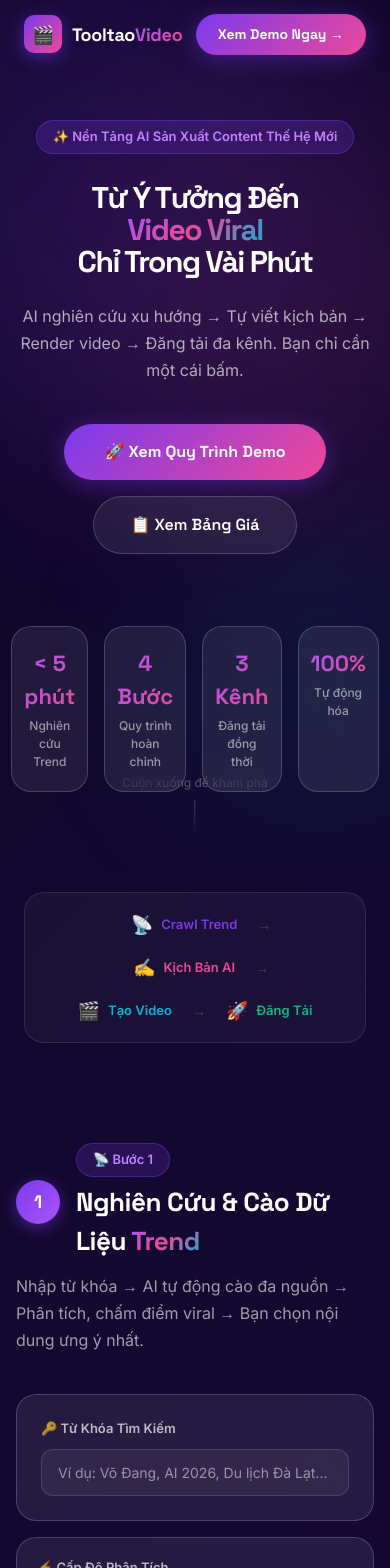
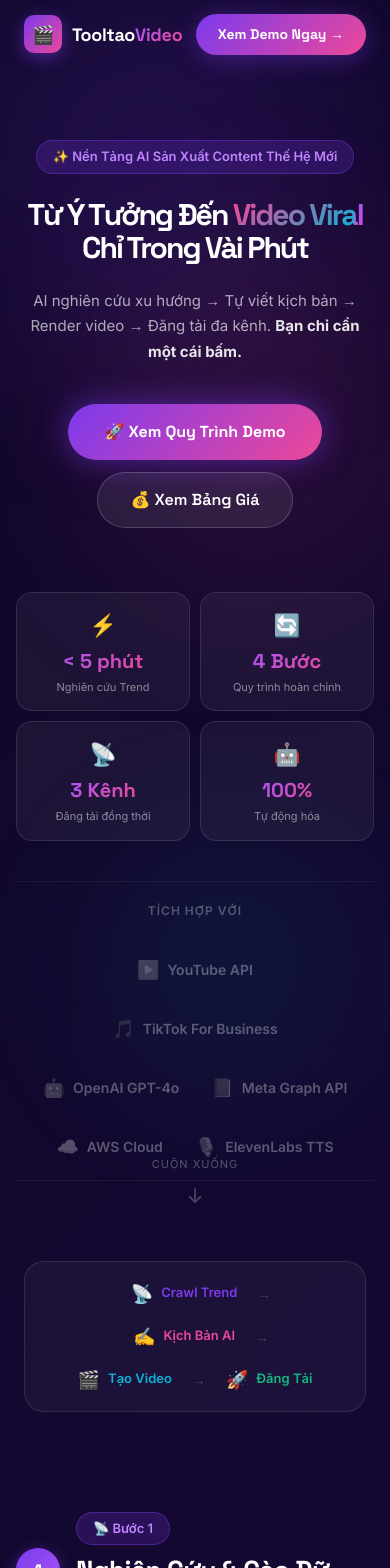
Before and after one commit to Chinh-Jewrely/tooltaovideo, a Next.js app: page / in a window 390 px wide. Shown: the top 1568 px of the page. Built offline with nearby package versions, Linux system fonts and the light colour scheme.

Commit message:
UI improvements: mobile responsive + trust bar + footer

```diff
--- a/app/components/Hero.tsx
+++ b/app/components/Hero.tsx
@@ -1,86 +1,156 @@
 'use client';
-import { useEffect, useRef } from 'react';
+import { useState, useEffect } from 'react';
 
-const stats = [
-    { value: '< 5 phút', label: 'Nghiên cứu Trend' },
-    { value: '4 Bước', label: 'Quy trình hoàn chỉnh' },
-    { value: '3 Kênh', label: 'Đăng tải đồng thời' },
-    { value: '100%', label: 'Tự động hóa' },
+const trustLogos = [
+    { icon: '▶️', name: 'YouTube API' },
+    { icon: '🎵', name: 'TikTok For Business' },
+    { icon: '🤖', name: 'OpenAI GPT-4o' },
+    { icon: '📘', name: 'Meta Graph API' },
+    { icon: '☁️', name: 'AWS Cloud' },
+    { icon: '🎙️', name: 'ElevenLabs TTS' },
 ];
 
 export default function Hero() {
-    const ref = useRef<HTMLDivElement>(null);
+    const [scrolled, setScrolled] = useState(false);
 
     useEffect(() => {
-        const el = ref.current;
-        if (!el) return;
-        el.style.opacity = '0';
-        el.style.transform = 'translateY(40px)';
-        setTimeout(() => {
-            el.style.transition = 'opacity 0.9s ease, transform 0.9s ease';
-            el.style.opacity = '1';
-            el.style.transform = 'translateY(0)';
-        }, 100);
+        const onScroll = () => setScrolled(window.scrollY > 80);
+        window.addEventListener('scroll', onScroll);
+        return () => window.removeEventListener('scroll', onScroll);
     }, []);
 
     return (
-        <section id="overview" style={{
-            position: 'relative', minHeight: '100vh',
-            display: 'flex', flexDirection: 'column', alignItems: 'center', justifyContent: 'center',
-            padding: '120px 24px 80px', overflow: 'hidden',
-        }}>
-            {/* Background orbs */}
-            <div className="orb" style={{ width: 600, height: 600, background: 'radial-gradient(circle, rgba(124,58,237,0.5), transparent)', top: '-100px', left: '-200px' }} />
-            <div className="orb" style={{ width: 500, height: 500, background: 'radial-gradient(circle, rgba(236,72,153,0.35), transparent)', top: '100px', right: '-150px', animationDelay: '3s' }} />
-            <div className="orb" style={{ width: 400, height: 400, background: 'radial-gradient(circle, rgba(6,182,212,0.25), transparent)', bottom: '0px', left: '30%', animationDelay: '6s' }} />
+        <section
+            id="overview"
+            style={{
+                minHeight: '100vh',
+                display: 'flex',
+                flexDirection: 'column',
+                alignItems: 'center',
+                justifyContent: 'center',
+                padding: '140px 24px 60px',
+                position: 'relative',
+                overflow: 'hidden',
+                textAlign: 'center',
+            }}
+        >
+            {/* Floating orbs */}
+            <div className="orb" style={{ width: 500, height: 500, top: '-80px', left: '-100px', background: 'radial-gradient(circle, rgba(124,58,237,0.5), rgba(124,58,237,0))' }} />
+            <div className="orb" style={{ width: 400, height: 400, top: '20%', right: '-60px', background: 'radial-gradient(circle, rgba(236,72,153,0.4), rgba(236,72,153,0))', animationDelay: '3s' }} />
+            <div className="orb" style={{ width: 300, height: 300, bottom: '10%', left: '20%', background: 'radial-gradient(circle, rgba(6,182,212,0.35), rgba(6,182,212,0))', animationDelay: '6s' }} />
 
-            <div ref={ref} style={{ position: 'relative', zIndex: 1, textAlign: 'center', maxWidth: 860 }}>
             {/* Badge */}
-                <div style={{ display: 'flex', justifyContent: 'center', marginBottom: 28 }}>
-                    <span className="badge">✨ Nền Tảng AI Sản Xuất Content Thế Hệ Mới</span>
+            <div className="badge animate-fade-up" style={{ marginBottom: 24 }}>
+                ✨ Nền Tảng AI Sản Xuất Content Thế Hệ Mới
             </div>
 
-                {/* Headline */}
-                <h1 style={{ fontSize: 'clamp(38px, 6vw, 76px)', fontWeight: 900, lineHeight: 1.08, letterSpacing: '-1.5px', marginBottom: 24 }}>
-                    Từ Ý Tưởng Đến<br />
-                    <span className="gradient-text">Video Viral</span><br />
+            {/* Main headline */}
+            <h1
+                className="animate-fade-up"
+                style={{
+                    fontSize: 'clamp(36px, 7vw, 80px)',
+                    fontWeight: 900,
+                    lineHeight: 1.1,
+                    letterSpacing: '-2px',
+                    marginBottom: 24,
+                    animationDelay: '0.1s',
+                    maxWidth: 900,
+                }}
+            >
+                Từ Ý Tưởng Đến{' '}
+                <span
+                    style={{
+                        background: 'linear-gradient(135deg, #A855F7, #EC4899, #06B6D4)',
+                        WebkitBackgroundClip: 'text',
+                        WebkitTextFillColor: 'transparent',
+                        backgroundSize: '200% auto',
+                        animation: 'shimmer 3s linear infinite',
+                    }}
+                >
+                    Video Viral
+                </span>
+                <br />
                 Chỉ Trong Vài Phút
             </h1>
 
-                <p style={{ fontSize: 'clamp(16px, 2vw, 20px)', color: 'rgba(255,255,255,0.65)', lineHeight: 1.7, maxWidth: 640, margin: '0 auto 40px', fontWeight: 400 }}>
-                    AI nghiên cứu xu hướng → Tự viết kịch bản → Render video → Đăng tải đa kênh. Bạn chỉ cần một cái bấm.
+            {/* Sub headline */}
+            <p
+                className="animate-fade-up"
+                style={{
+                    fontSize: 'clamp(15px, 2vw, 20px)',
+                    color: 'rgba(255,255,255,0.65)',
+                    maxWidth: 580,
+                    lineHeight: 1.7,
+                    marginBottom: 40,
+                    animationDelay: '0.2s',
+                }}
+            >
+                AI nghiên cứu xu hướng → Tự viết kịch bản → Render video → Đăng tải đa kênh.{' '}
+                <strong style={{ color: 'rgba(255,255,255,0.9)' }}>Bạn chỉ cần một cái bấm.</strong>
             </p>
 
-                {/* CTAs */}
-                <div style={{ display: 'flex', gap: 16, justifyContent: 'center', flexWrap: 'wrap', marginBottom: 72 }}>
-                    <a href="#step1" className="btn-primary" style={{ textDecoration: 'none', fontSize: 16, padding: '16px 40px' }}>
+            {/* CTA Buttons */}
+            <div
+                className="hero-buttons animate-fade-up"
+                style={{ display: 'flex', gap: 16, justifyContent: 'center', flexWrap: 'wrap', marginBottom: 64, animationDelay: '0.3s' }}
+            >
+                <a href="#step1" className="btn-primary animate-pulse-glow" style={{ textDecoration: 'none', fontSize: 16, padding: '16px 36px' }}>
                     🚀 Xem Quy Trình Demo
                 </a>
-                    <a href="#pricing" className="btn-secondary" style={{ textDecoration: 'none', fontSize: 16, padding: '16px 36px' }}>
-                        📋 Xem Bảng Giá
+                <a href="#pricing" className="btn-secondary" style={{ textDecoration: 'none', fontSize: 16, padding: '15px 32px' }}>
+                    💰 Xem Bảng Giá
                 </a>
             </div>
 
             {/* Stats */}
-                <div style={{ display: 'grid', gridTemplateColumns: 'repeat(4, 1fr)', gap: 16, maxWidth: 760, margin: '0 auto' }}>
-                    {stats.map((s, i) => (
-                        <div key={i} className="glass" style={{ padding: '20px 12px', textAlign: 'center' }}>
-                            <div style={{ fontFamily: "'Space Grotesk', sans-serif", fontWeight: 800, fontSize: 22, background: 'linear-gradient(135deg,#A855F7,#EC4899)', WebkitBackgroundClip: 'text', WebkitTextFillColor: 'transparent', marginBottom: 4 }}>
+            <div
+                className="stats-grid animate-fade-up"
+                style={{
+                    display: 'grid',
+                    gridTemplateColumns: 'repeat(4, 1fr)',
+                    gap: 16,
+                    width: '100%',
+                    maxWidth: 700,
+                    marginBottom: 0,
+                    animationDelay: '0.4s',
+                }}
+            >
+                {[
+                    { icon: '⚡', value: '< 5 phút', label: 'Nghiên cứu Trend' },
+                    { icon: '🔄', value: '4 Bước', label: 'Quy trình hoàn chỉnh' },
+                    { icon: '📡', value: '3 Kênh', label: 'Đăng tải đồng thời' },
+                    { icon: '🤖', value: '100%', label: 'Tự động hóa' },
+                ].map((s) => (
+                    <div key={s.value} className="stat-card">
+                        <span style={{ fontSize: 22 }}>{s.icon}</span>
+                        <span style={{ fontFamily: "'Space Grotesk',sans-serif", fontWeight: 800, fontSize: 20, background: 'linear-gradient(135deg,#A855F7,#EC4899)', WebkitBackgroundClip: 'text', WebkitTextFillColor: 'transparent' }}>
                             {s.value}
-                            </div>
-                            <div style={{ fontSize: 12, color: 'rgba(255,255,255,0.55)', fontWeight: 500 }}>{s.label}</div>
+                        </span>
+                        <span style={{ fontSize: 11, color: 'rgba(255,255,255,0.5)', lineHeight: 1.3 }}>{s.label}</span>
                     </div>
                 ))}
             </div>
+
+            {/* Trust bar */}
+            <div className="trust-bar" style={{ width: '100%', maxWidth: 800, marginTop: 40 }}>
+                <span style={{ fontSize: 12, color: 'rgba(255,255,255,0.3)', fontWeight: 600, letterSpacing: 1, textTransform: 'uppercase', flexBasis: '100%', marginBottom: 4 }}>
+                    Tích hợp với
+                </span>
+                {trustLogos.map(t => (
+                    <div key={t.name} className="trust-logo">
+                        <span style={{ fontSize: 18 }}>{t.icon}</span>
+                        <span>{t.name}</span>
+                    </div>
+                ))}
             </div>
 
             {/* Scroll indicator */}
-            <div style={{ position: 'absolute', bottom: 32, left: '50%', transform: 'translateX(-50%)', display: 'flex', flexDirection: 'column', alignItems: 'center', gap: 8, opacity: 0.5 }}>
-                <span style={{ fontSize: 12, color: 'rgba(255,255,255,0.6)' }}>Cuộn xuống để khám phá</span>
-                <div style={{ width: 1, height: 40, background: 'linear-gradient(to bottom, rgba(255,255,255,0.5), transparent)' }} />
+            {!scrolled && (
+                <div style={{ position: 'absolute', bottom: 32, left: '50%', transform: 'translateX(-50%)', display: 'flex', flexDirection: 'column', alignItems: 'center', gap: 6 }}>
+                    <span style={{ fontSize: 11, color: 'rgba(255,255,255,0.3)', letterSpacing: 1 }}>CUỘN XUỐNG</span>
+                    <div className="scroll-indicator" style={{ fontSize: 20, color: 'rgba(255,255,255,0.4)' }}>↓</div>
                 </div>
-
-            <style>{`@media(max-width:600px){.stat-grid{grid-template-columns:repeat(2,1fr)!important}}`}</style>
+            )}
         </section>
     );
 }
```
Lines whose indentation alone changed are shown as unchanged.
